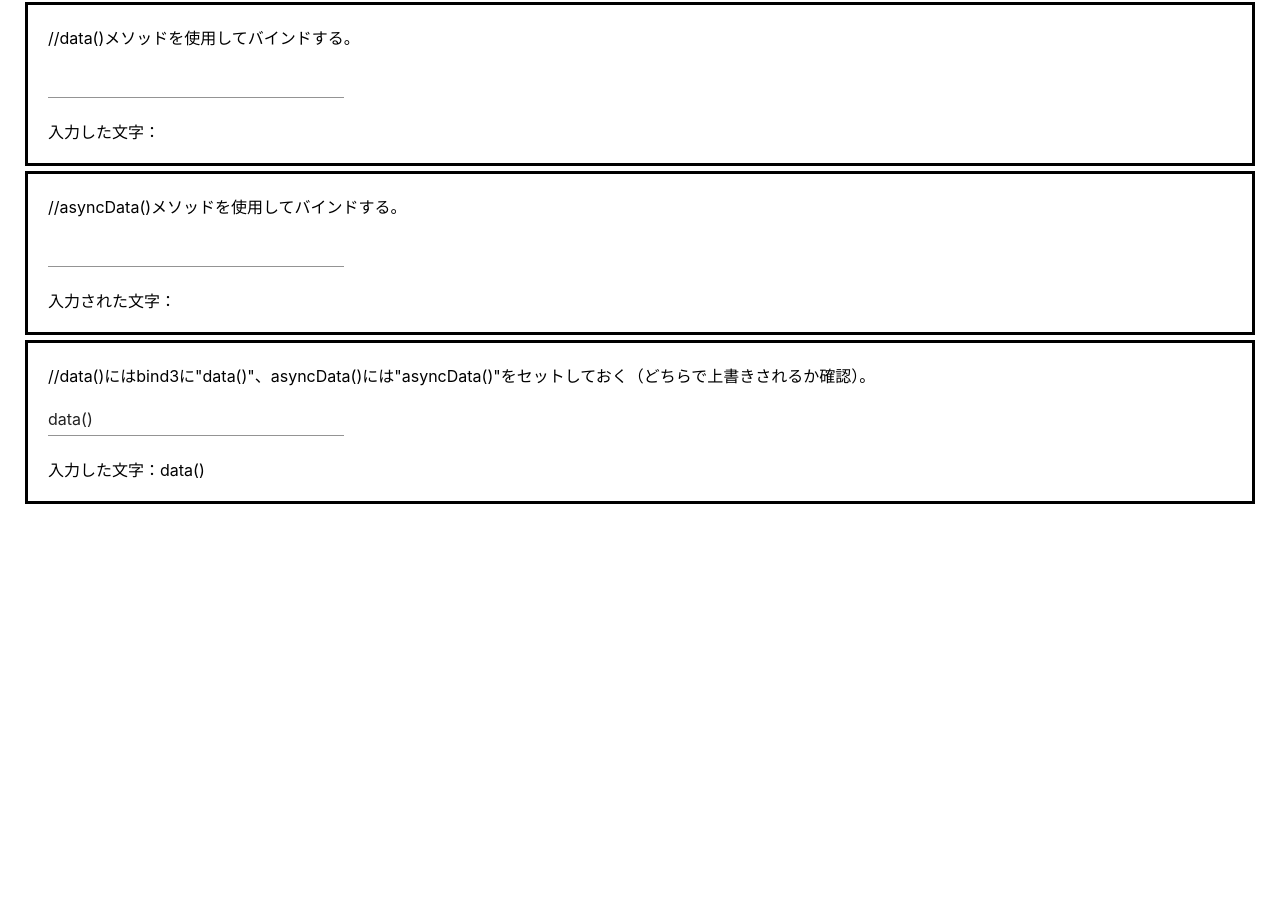
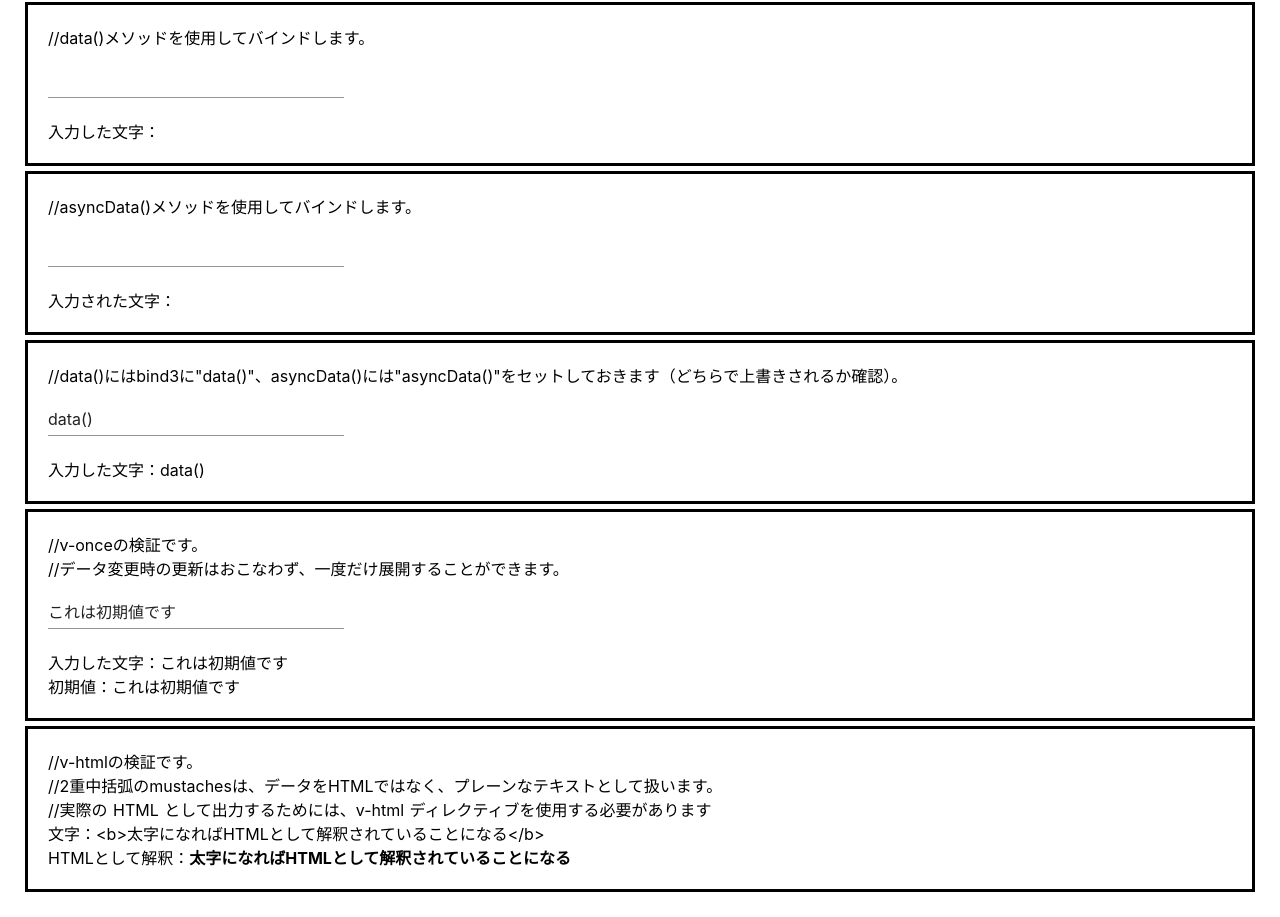
Before and after one commit to YukaKadokura/freespace, a Nuxt app: page /day/20180902 in a window 1280 px wide. Shown: the part 219-1136 px from the top of the page. Before the commit the page ends 800 px from the top, so only its background shows below. Built offline with nearby package versions, Linux system fonts and the light colour scheme.

Commit message:
idをclassに修正、それに伴い命名も修正。逆引きコンテンツの追加。

```diff
--- a/pages/day/20180831.vue
+++ b/pages/day/20180831.vue
@@ -1,5 +1,5 @@
 <template>
-    <div id="content">
+    <div class="Content">
         <h1>20180831</h1>
         <div id="content1">
           <p>//送信ボタンを押すとアラートが出る</p>
@@ -38,7 +38,7 @@ export default {
 </script>
 
 <style>
-#content{
+.Content{
   padding: 20px;
 }
 #content1{
--- a/pages/day/20180901.vue
+++ b/pages/day/20180901.vue
@@ -1,5 +1,5 @@
 <template>
-    <div id="MainContent">
+    <div class="Content">
         <h1>20180901</h1>
         <div class="SubContent">
             <p>//最初からテキストフィールドに文字が入っていて、入力した内容的が下に表示される。</p>
@@ -108,7 +108,7 @@ export default{
 </script>
 
 <style>
-#MainContent{
+.Content{
     padding:20px;
 }
 .SubContent{
--- a/pages/day/20180902.vue
+++ b/pages/day/20180902.vue
@@ -1,8 +1,8 @@
 <template>
-    <div id="Content">
+    <div class="Content">
         <h1>20180902</h1>
         <div class="SubContent">
-            <p>//Web記事の見出しに使用可能な見出しタブ。</p>
+            <p>//Web記事の見出しに使用可能な見出しタブです。</p>
             <v-flex xs12 sm6 md3>
                 <div id="midashi">
                     <h2>見出しの内容</h2>
@@ -10,25 +10,41 @@
             </v-flex>
         </div>
         <div class="SubContent">
-            <p>//data()メソッドを使用してバインドする。</p>
+            <p>//data()メソッドを使用してバインドします。</p>
             <v-flex xs12 sm6 md3>
                 <v-text-field v-model="bind1" />
                 <p>入力した文字：{{ bind1 }}</p>
             </v-flex>
         </div>
         <div class="SubContent">
-            <p>//asyncData()メソッドを使用してバインドする。</p>
+            <p>//asyncData()メソッドを使用してバインドします。</p>
             <v-flex xs12 sm6 md3>
                 <v-text-field v-model="bind2" />
                 <p>入力された文字：{{ bind2 }}</p>
             </v-flex>
         </div>
         <div class="SubContent">
-            <p>//data()にはbind3に"data()"、asyncData()には"asyncData()"をセットしておく（どちらで上書きされるか確認）。</p>
+            <p>//data()にはbind3に"data()"、asyncData()には"asyncData()"をセットしておきます（どちらで上書きされるか確認）。</p>
             <v-flex xs12 sm6 md3>
                 <v-text-field v-model="bind3" />
                 <p>入力した文字：{{ bind3 }}</p>
             </v-flex>
+        </div>
+        <div class="SubContent">
+            <p>//v-onceの検証です。</p>
+            <p>//データ変更時の更新はおこなわず、一度だけ展開することができます。</p>
+            <v-flex xs12 sm6 md3>
+                <v-text-field v-model="bind4" />
+                <p>入力した文字：{{ bind4 }}</p>
+                <p v-once>初期値：{{ bind4 }}</p>
+            </v-flex>
+        </div>
+        <div class="SubContent">
+            <p>//v-htmlの検証です。</p>
+            <p>//2重中括弧のmustachesは、データをHTMLではなく、プレーンなテキストとして扱います。</p>
+            <p>//実際の HTML として出力するためには、v-html ディレクティブを使用する必要があります</p>
+            <p>文字：{{ rowHTML }}</p>
+            <p>HTMLとして解釈：<span v-html="rowHTML"></span></p>
         </div>
     </div>
 </template>
@@ -38,7 +54,9 @@ export default{
     data(){
         return{
             bind1 : "",
-            bind3 : "data()"
+            bind3 : "data()",
+            bind4 : "これは初期値です",
+            rowHTML : "<b>太字になればHTMLとして解釈されていることになる</b>"
         }
     },
     asyncData(){
@@ -51,7 +69,7 @@ export default{
 </script>
 
 <style>
-#Content{
+.Content{
     padding:20px;
 }
 .SubContent{
--- a/pages/index.vue
+++ b/pages/index.vue
@@ -1,7 +1,10 @@
 <template>
-  <div id="content">
+  <div class="MainContent">
     <h1>freespace</h1>
-    <div id="day">
+    <div class="Contents">
+      <v-btn small nuxt-link to="/reverselookup">Vueでやりたいこと逆引き</v-btn>
+    </div>
+    <div class="Contents">
       <v-btn small nuxt-link to="/day/20180902">20180902</v-btn>
       <v-btn small nuxt-link to="/day/20180901">20180901</v-btn>
       <v-btn small nuxt-link to="/day/20180831">20180831</v-btn>
@@ -10,10 +13,10 @@
 </template>
 
 <style>
-#content{
+.MainContent{
   padding: 20px;
 }
-#day{
+.Contents{
   margin: 5px;
 }
 </style>
--- /dev/null
+++ b/pages/reverselookup/index.vue
@@ -0,0 +1,14 @@
+<template>
+    <div class="Content">
+        <h1>Vueでやりたいこと逆引き</h1>
+    </div>
+</template>
+
+<style>
+.Content{
+    padding:20px;
+}
+.SubContent{
+    margin:5px;
+}
+</style>
```
Also changed, not shown: 1 other file (tests, documents, lock files or other folders).
